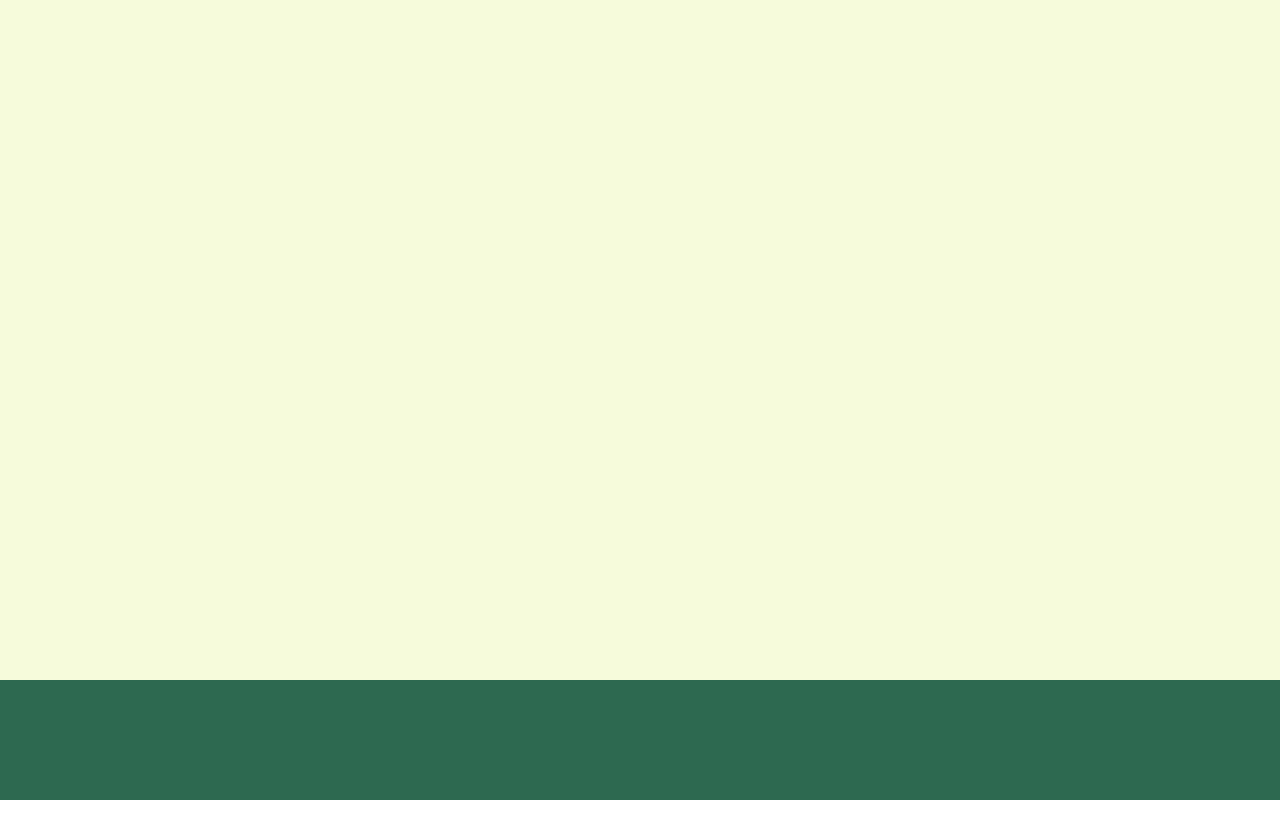
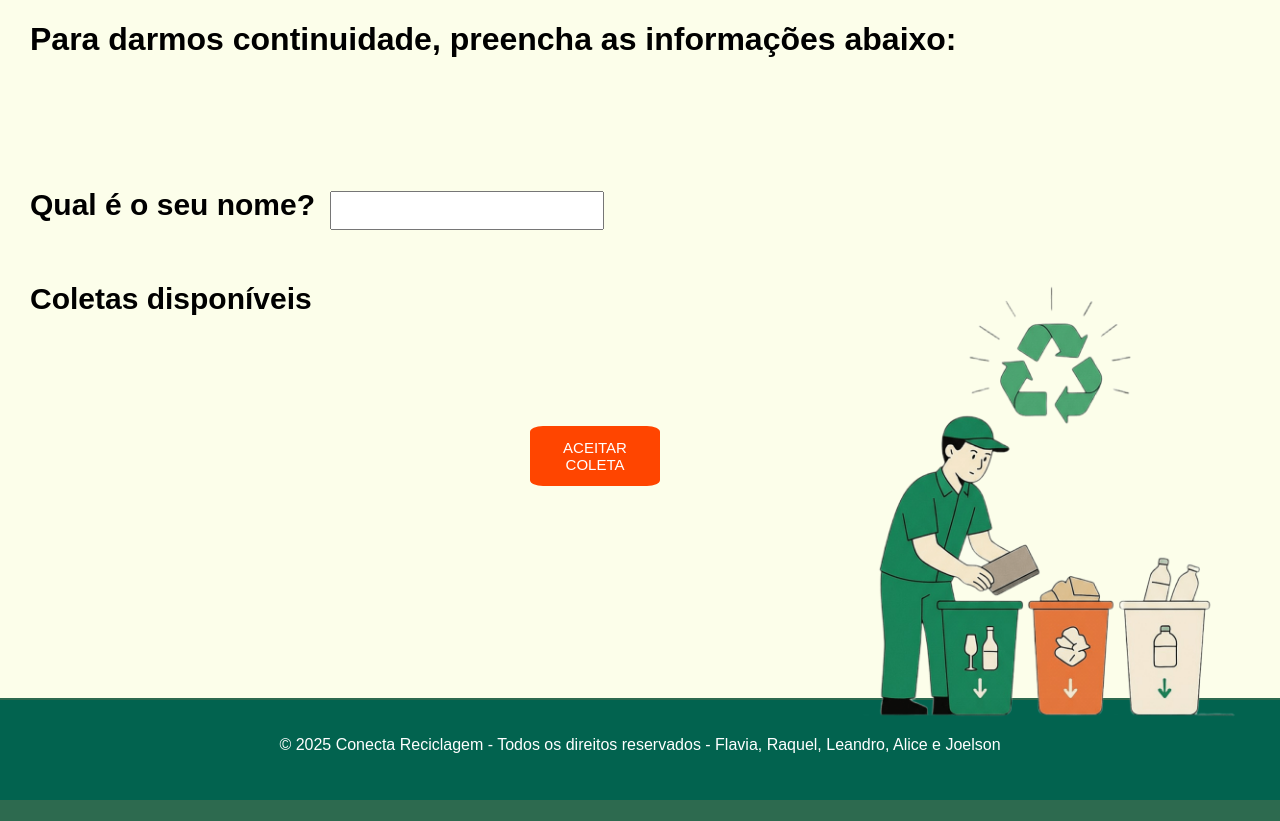
Before and after one commit to lean2025-prog/ConectaReciclagem, a plain HTML site: page pagina-reciclador.html in a window 1280 px wide. Before the commit the page ends 800 px from the top, so only its background shows below. Drawn offline with Linux system fonts and the light colour scheme.

Commit message:
Alterações na página do reciclador

```diff
--- /dev/null
+++ b/assets/css/pagina_reciclador.css
@@ -0,0 +1,51 @@
+body {
+    background: linear-gradient(
+    180deg,
+    #fcfeea 85%,
+    #2d6a4f 15%) !important
+}
+.nome_reciclador {
+    font-weight: bold;
+    font-size: 30px;
+}
+#nome_reciclador_input {
+    width: 250px;
+    margin-left: 10px;
+    padding: 10px;
+}
+.coletas_disponiveis {
+    font-weight: bold;
+    font-size: 30px;
+}
+.container_reciclador {
+    margin-top: 100px;
+    margin-left: 30px;
+}
+.nome_reciclador, .nome_reciclador_input {
+    display:inline-block;
+
+}
+.reciclador {
+    width:400px;
+    height:auto;
+    position: fixed;
+    bottom:0;
+    right:0;
+    z-index:1000;
+    margin-right: 30px;
+}
+#botao_aceitar_coleta {
+    width:130px;
+    height:60px;
+    color:white;
+    background-color: orangered;
+    border:none;
+    border-radius: 10%;
+    margin-left: 500px;
+    margin-top: 80px;
+    cursor:pointer;
+    font-size: 15px;
+}
+.reciclador_tit1 {
+    margin-left: 30px;
+}
--- a/pagina-reciclador.html
+++ b/pagina-reciclador.html
@@ -5,5 +5,24 @@
         <meta name="viewport" content="width=device-width, initial-scale=1.0">
         <meta http-equiv="X-UA-Compatible" content="ie-edge">
         <title>Área do cidadão - ConectaReciclagem</title>
+        <link rel="stylesheet" href="assets/css/pagina_reciclador.css">
         <link rel="stylesheet" href="assets/css/style.css">
-        <link rel="stylesheet" href="assets/css/pagina_cidadao.css">
+    </head>
+    <body>
+        <h1 class="reciclador_tit1">Para darmos continuidade, preencha as informações abaixo:</h1>
+        <form>
+            <div class="container_reciclador">
+            <p class="nome_reciclador">Qual é o seu nome?</p>
+            <input type="text" id="nome_reciclador_input">
+            <p class="coletas_disponiveis">Coletas disponíveis</p>
+            <button id="botao_aceitar_coleta">ACEITAR<br>COLETA</button>
+            </div>
+
+        </form>
+        <img src="assets/Images/reciclador.png" alt="reciclador_imagem" class="reciclador">
+        <footer class="footer">
+    <p>&copy; 2025 Conecta Reciclagem - Todos os direitos reservados - Flavia, Raquel, Leandro, Alice e Joelson</p>
+    <div class="barraHorizontal"></div>
+</footer>
+    </body>
+</html>
```
Also changed, not shown: pagina_reciclador.js (added, +14 -0 lines), assets/Images/reciclador.png (added).
